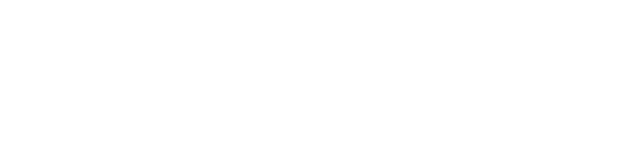
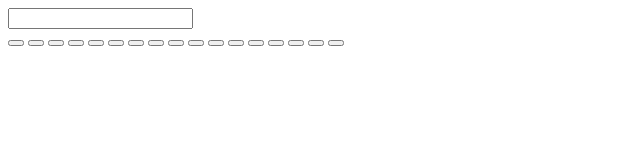
Before and after one commit to ignaciohabiague/calculator_project, a plain HTML site: page index.html in a window 1280 px wide. Shown: the whole page, without its empty margins (0-640 px from the left). Drawn offline with Linux system fonts and the light colour scheme.

Commit message:
HTML calculator container created

```diff
--- a/index.html
+++ b/index.html
@@ -7,6 +7,28 @@
     <link rel="stylesheet" href="css/styles.css">
 </head>
 <body>
+    <div>
+        <input type="text">
+        <div>
+            <button></button>
+            <button></button>
+            <button></button>
+            <button></button>
+            <button></button>
+            <button></button>
+            <button></button>
+            <button></button>
+            <button></button>
+            <button></button>
+            <button></button>
+            <button></button>
+            <button></button>
+            <button></button>
+            <button></button>
+            <button></button>
+            <button></button>
+        </div>
+    </div>
     <script src="script.js"></script>
 </body>
 </html>
```
